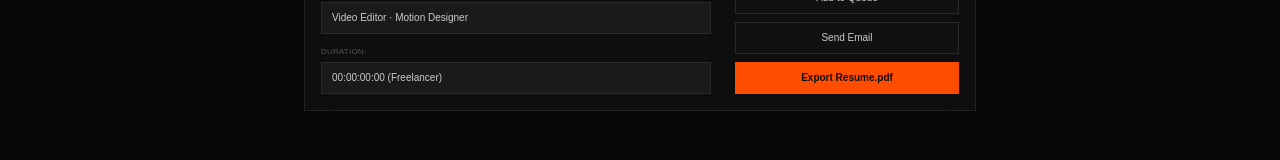
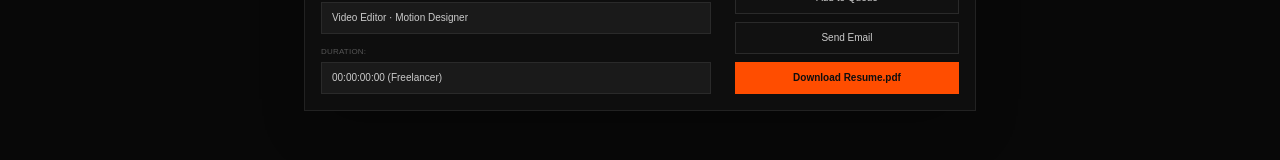
Before and after one commit to AbhilashP369/portfolio, a Next.js app: page / in a window 1280 px wide. Shown: the part 8512-8672 px from the top of the page. Built offline with nearby package versions, Linux system fonts and the light colour scheme; a web font is replaced by a local one.

Commit message:
style: rename resume button from Export to Download

```diff
--- a/components/ContactSection.tsx
+++ b/components/ContactSection.tsx
@@ -8,7 +8,7 @@ export default function ContactSection() {
   const isInView = useInView(ref, { once: true, margin: "-100px" });
 
   const [toast, setToast] = useState<{ show: boolean, message: string }>({ show: false, message: "" });
-  const [exportState, setExportState] = useState<"idle" | "exporting" | "exported">("idle");
+  const [downloadState, setDownloadState] = useState<"idle" | "downloading" | "downloaded">("idle");
 
   const showToast = (message: string) => {
     setToast({ show: true, message });
@@ -31,9 +31,9 @@ export default function ContactSection() {
     showToast("Phone number copied ✓");
   };
 
-  const handleExport = () => {
-    if (exportState !== "idle") return;
-    setExportState("exporting");
+  const handleDownload = () => {
+    if (downloadState !== "idle") return;
+    setDownloadState("downloading");
 
     // Simulate progress
     const startTime = Date.now();
@@ -45,7 +45,7 @@ export default function ContactSection() {
       if (elapsed < duration) {
         requestAnimationFrame(animateProgress);
       } else {
-        setExportState("exported");
+        setDownloadState("downloaded");
 
         // Trigger download
         const a = document.createElement("a");
@@ -55,7 +55,7 @@ export default function ContactSection() {
         a.click();
         document.body.removeChild(a);
 
-        setTimeout(() => setExportState("idle"), 1000);
+        setTimeout(() => setDownloadState("idle"), 1000);
       }
     };
 
@@ -335,36 +335,36 @@ export default function ContactSection() {
               </a>
 
               <motion.button
-                onClick={handleExport}
+                onClick={handleDownload}
                 whileInView={{ boxShadow: ["0 0 0px rgba(255,77,0,0)", "0 0 20px rgba(255,77,0,0.3)", "0 0 0px rgba(255,77,0,0)"] }}
                 viewport={{ once: true, margin: "-100px" }}
                 transition={{ delay: 0.8, duration: 1 }}
                 className="relative h-8 bg-[#FF4D00] text-[#0E0E0E] font-syne text-[10px] font-bold hover:bg-[#ff5d15] transition-colors overflow-hidden flex items-center justify-center show-cursor"
               >
                 <AnimatePresence mode="wait">
-                  {exportState === "idle" && (
+                  {downloadState === "idle" && (
                     <motion.span key="idle" initial={{ opacity: 0 }} animate={{ opacity: 1 }} exit={{ opacity: 0 }}>
-                      Export Resume.pdf
+                      Download Resume.pdf
                     </motion.span>
                   )}
-                  {exportState === "exporting" && (
-                    <motion.div key="exporting" initial={{ opacity: 0 }} animate={{ opacity: 1 }} exit={{ opacity: 0 }} className="flex items-center gap-2">
+                  {downloadState === "downloading" && (
+                    <motion.div key="downloading" initial={{ opacity: 0 }} animate={{ opacity: 1 }} exit={{ opacity: 0 }} className="flex items-center gap-2">
                       <svg className="animate-spin h-3 w-3 text-[#0E0E0E]" xmlns="http://www.w3.org/2000/svg" fill="none" viewBox="0 0 24 24">
                         <circle className="opacity-25" cx="12" cy="12" r="10" stroke="currentColor" strokeWidth="4"></circle>
                         <path className="opacity-75" fill="currentColor" d="M4 12a8 8 0 018-8V0C5.373 0 0 5.373 0 12h4zm2 5.291A7.962 7.962 0 014 12H0c0 3.042 1.135 5.824 3 7.938l3-2.647z"></path>
                       </svg>
-                      Exporting...
+                      Downloading...
                     </motion.div>
                   )}
-                  {exportState === "exported" && (
-                    <motion.span key="exported" initial={{ opacity: 0 }} animate={{ opacity: 1 }} exit={{ opacity: 0 }} className="text-[#28C840] drop-shadow-md">
-                      ✓ Exported!
+                  {downloadState === "downloaded" && (
+                    <motion.span key="downloaded" initial={{ opacity: 0 }} animate={{ opacity: 1 }} exit={{ opacity: 0 }} className="text-[#28C840] drop-shadow-md">
+                      ✓ Downloaded!
                     </motion.span>
                   )}
                 </AnimatePresence>
 
                 {/* Progress Bar */}
-                {exportState === "exporting" && (
+                {downloadState === "downloading" && (
                   <div className="absolute bottom-0 left-0 h-[2px] bg-[#0E0E0E] w-full origin-left opacity-30">
                     <motion.div
                       className="h-full bg-white"
```
